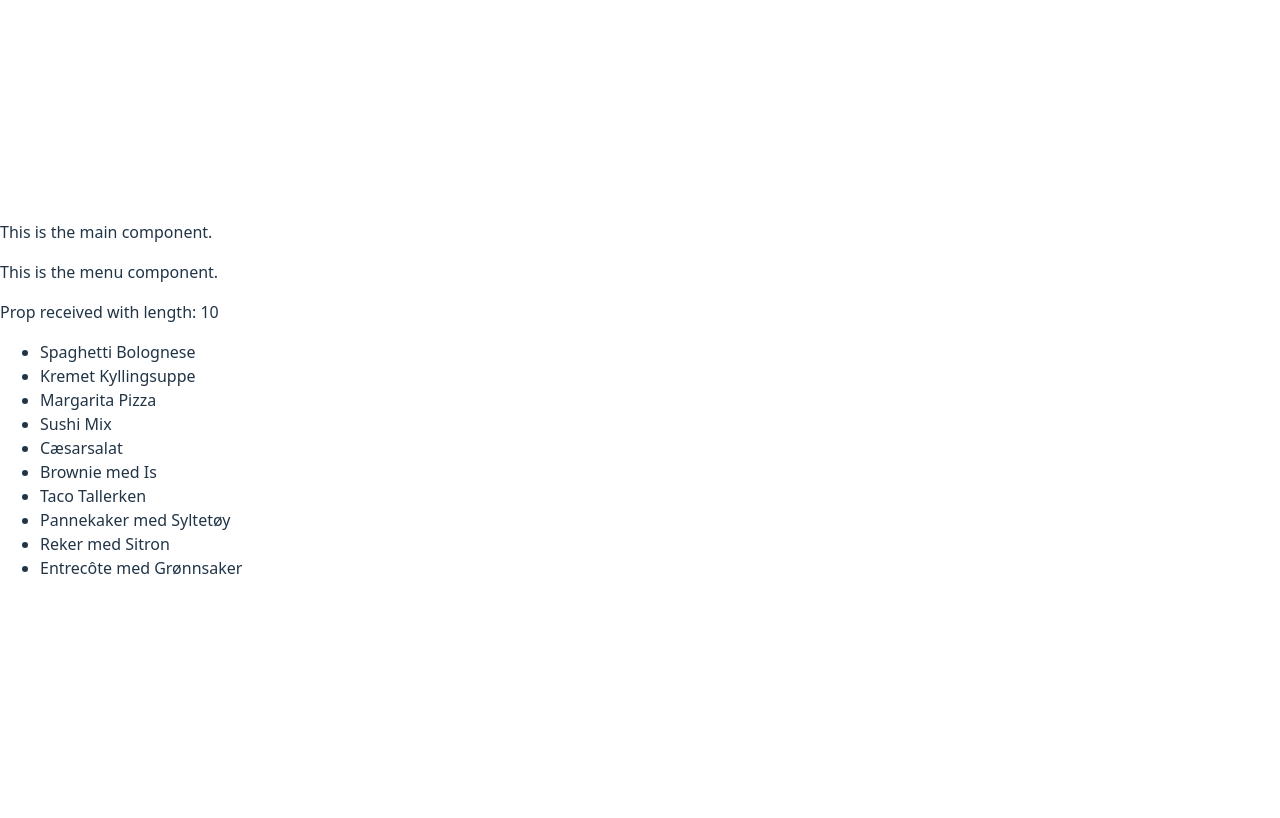
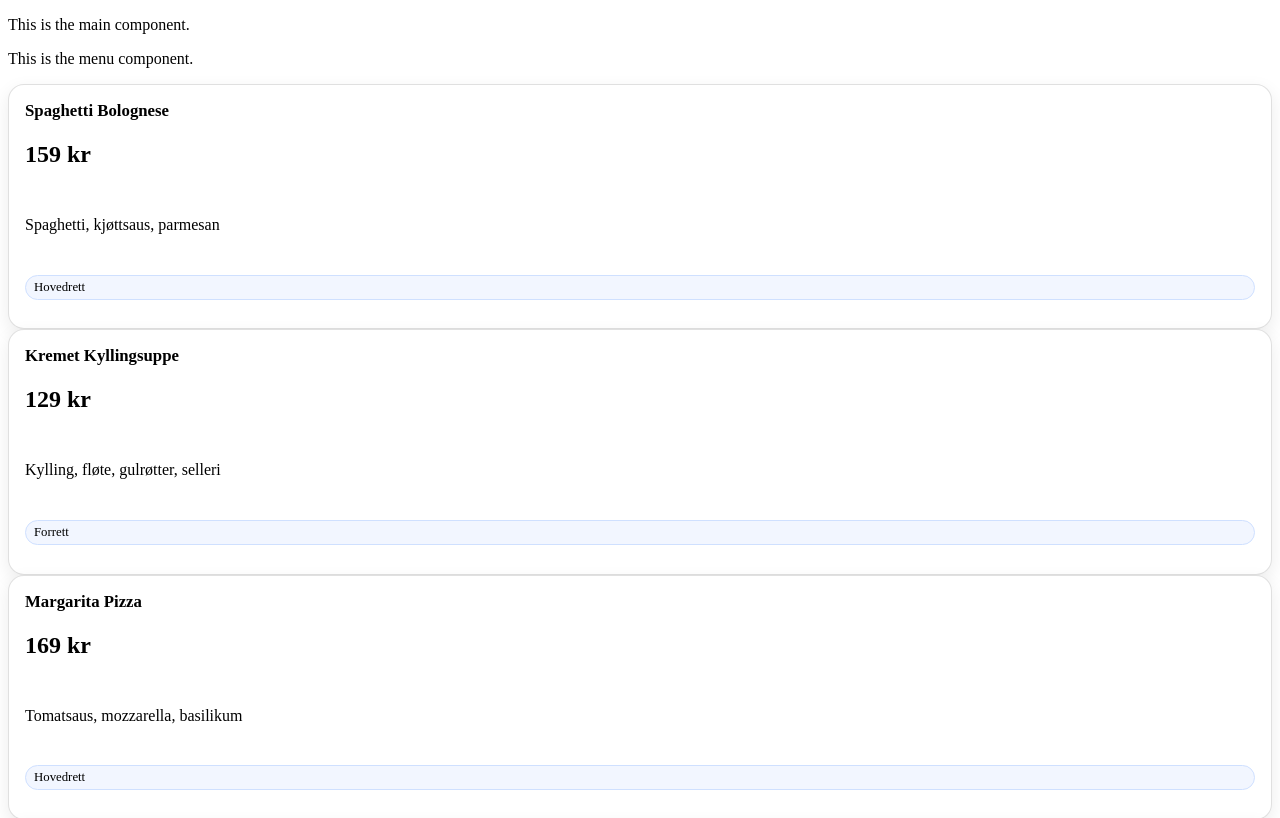
Before and after one commit to MrHryhorii/restaurant-menu, a React (Vite) app: page / in a window 1280 px wide. Shown: the top 818 px of the page. Built offline with nearby package versions, Linux system fonts and the light colour scheme.

Commit message:
base-dish-css

```diff
--- a/src/component/App.jsx
+++ b/src/component/App.jsx
@@ -1,83 +1,14 @@
 import React from 'react'
 import Menu from './Menu';
+// import menu data
+import data from './data'
 
 const App = () => {
-
-    const meny = [
-    {
-        id: 1,
-        tittel: "Spaghetti Bolognese",
-        pris: "159 kr",
-        ingredienser: "Spaghetti, kjøttsaus, parmesan",
-        kategori: "Hovedrett",
-    },
-    {
-        id: 2,
-        tittel: "Kremet Kyllingsuppe",
-        pris: "129 kr",
-        ingredienser: "Kylling, fløte, gulrøtter, selleri",
-        kategori: "Forrett",
-    },
-    {
-        id: 3,
-        tittel: "Margarita Pizza",
-        pris: "169 kr",
-        ingredienser: "Tomatsaus, mozzarella, basilikum",
-        kategori: "Hovedrett",
-    },
-    {
-        id: 4,
-        tittel: "Sushi Mix",
-        pris: "229 kr",
-        ingredienser: "Laks, tunfisk, reker, ris",
-        kategori: "Hovedrett",
-    },
-    {
-        id: 5,
-        tittel: "Cæsarsalat",
-        pris: "139 kr",
-        ingredienser: "Romanosalat, kylling, parmesan, dressing",
-        kategori: "Forrett",
-    },
-    {
-        id: 6,
-        tittel: "Brownie med Is",
-        pris: "89 kr",
-        ingredienser: "Brownie, vaniljeis, sjokoladesaus",
-        kategori: "Dessert",
-    },
-    {
-        id: 7,
-        tittel: "Taco Tallerken",
-        pris: "199 kr",
-        ingredienser: "Kjøttdeig, mais, ost, guacamole",
-        kategori: "Hovedrett",
-    },
-    {
-        id: 8,
-        tittel: "Pannekaker med Syltetøy",
-        pris: "99 kr",
-        ingredienser: "Pannekaker, jordbærsyltetøy, sukker",
-        kategori: "Dessert",
-    },
-    {
-        id: 9,
-        tittel: "Reker med Sitron",
-        pris: "149 kr",
-        ingredienser: "Reker, sitron, dill, brød",
-        kategori: "Forrett",
-    },
-    {
-        id: 10,
-        tittel: "Entrecôte med Grønnsaker",
-        pris: "289 kr",
-        ingredienser: "Entrecôte, asparges, poteter, peppersaus",
-        kategori: "Hovedrett",
-    },
-    ];
+    //get meny
+    const meny = data();
 
     return (
-        <div>
+        <div className='app'>
             <p>This is the main component.</p>
             <Menu array={meny}/>
         </div>
--- a/src/component/Dish.jsx
+++ b/src/component/Dish.jsx
@@ -1,8 +1,20 @@
 import React from 'react'
+import '../css/dish.css'
 
-const Dish = () => {
+const Dish = (props) => {
   return (
-    <div>Dish</div>
+    <article className='dish'>
+      <header>
+        <h2 className='title'>{props.dish.tittel}</h2>
+        <h2 className='price'>{props.dish.pris}</h2>
+      </header>
+
+      <p>{props.dish.ingredienser}</p>
+
+      <footer>
+        <p className='tag'>{props.dish.kategori}</p>
+      </footer>
+    </article>
   )
 }
 
--- a/src/component/Menu.jsx
+++ b/src/component/Menu.jsx
@@ -3,20 +3,19 @@ import Dish from './Dish';
 
 const Menu = (props) => {
   return (
-    <div>
+    <div className='menu'>
         <p>This is the menu component.</p>
-        <p>Prop received with length: {props.array.length}</p>
 
-        <ul>
+        <section>
             {
-                props.array
-                .map(
-                    item => (
-                    <li key={item.id}>{item.tittel}</li>
-                    )
+              props.array
+              .map(
+                  item => (
+                  <Dish dish = {item} key={item.id}/>
+                  )
                 )
             }
-        </ul>
+        </section>
     </div>
   )
 }
--- /dev/null
+++ b/src/component/data.js
@@ -0,0 +1,79 @@
+const data = () => {
+
+    const meny = [
+    {
+        id: 1,
+        tittel: "Spaghetti Bolognese",
+        pris: "159 kr",
+        ingredienser: "Spaghetti, kjøttsaus, parmesan",
+        kategori: "Hovedrett",
+    },
+    {
+        id: 2,
+        tittel: "Kremet Kyllingsuppe",
+        pris: "129 kr",
+        ingredienser: "Kylling, fløte, gulrøtter, selleri",
+        kategori: "Forrett",
+    },
+    {
+        id: 3,
+        tittel: "Margarita Pizza",
+        pris: "169 kr",
+        ingredienser: "Tomatsaus, mozzarella, basilikum",
+        kategori: "Hovedrett",
+    },
+    {
+        id: 4,
+        tittel: "Sushi Mix",
+        pris: "229 kr",
+        ingredienser: "Laks, tunfisk, reker, ris",
+        kategori: "Hovedrett",
+    },
+    {
+        id: 5,
+        tittel: "Cæsarsalat",
+        pris: "139 kr",
+        ingredienser: "Romanosalat, kylling, parmesan, dressing",
+        kategori: "Forrett",
+    },
+    {
+        id: 6,
+        tittel: "Brownie med Is",
+        pris: "89 kr",
+        ingredienser: "Brownie, vaniljeis, sjokoladesaus",
+        kategori: "Dessert",
+    },
+    {
+        id: 7,
+        tittel: "Taco Tallerken",
+        pris: "199 kr",
+        ingredienser: "Kjøttdeig, mais, ost, guacamole",
+        kategori: "Hovedrett",
+    },
+    {
+        id: 8,
+        tittel: "Pannekaker med Syltetøy",
+        pris: "99 kr",
+        ingredienser: "Pannekaker, jordbærsyltetøy, sukker",
+        kategori: "Dessert",
+    },
+    {
+        id: 9,
+        tittel: "Reker med Sitron",
+        pris: "149 kr",
+        ingredienser: "Reker, sitron, dill, brød",
+        kategori: "Forrett",
+    },
+    {
+        id: 10,
+        tittel: "Entrecôte med Grønnsaker",
+        pris: "289 kr",
+        ingredienser: "Entrecôte, asparges, poteter, peppersaus",
+        kategori: "Hovedrett",
+    },
+    ];
+
+    return meny;
+};
+
+export default data;
--- /dev/null
+++ b/src/css/dish.css
@@ -0,0 +1,30 @@
+.dish {
+  display: grid;
+  grid-template-rows: auto 1fr auto;
+  gap: 0.75rem;
+  padding: 1rem;
+  border: 1px solid rgba(0,0,0,0.12);
+  border-radius: 16px;
+  background: #fff;
+  box-shadow: 0 6px 18px rgba(0,0,0,0.08);
+}
+
+.header {
+  display: flex;
+  justify-content: space-between;
+  align-items: baseline;
+  gap: 0.5rem;
+}
+
+.title { margin: 0; font-size: 1.05rem; }
+.price { font-weight: 700; }
+.ingredients { opacity: 0.85; line-height: 1.4; }
+
+.footer { display: flex; }
+.tag {
+  font-size: 0.8rem;
+  padding: 0.25rem 0.5rem;
+  border-radius: 999px;
+  background: #f2f6ff;
+  border: 1px solid #cfe0ff;
+}
--- a/src/main.jsx
+++ b/src/main.jsx
@@ -1,6 +1,6 @@
 import { StrictMode } from 'react'
 import { createRoot } from 'react-dom/client'
-import './index.css'
+//import './index.css'
 //import App from './App.jsx'
 import App from './component/App.jsx'
 
```
Also changed, not shown: src/css/app.css (added), src/css/menu.css (added).
